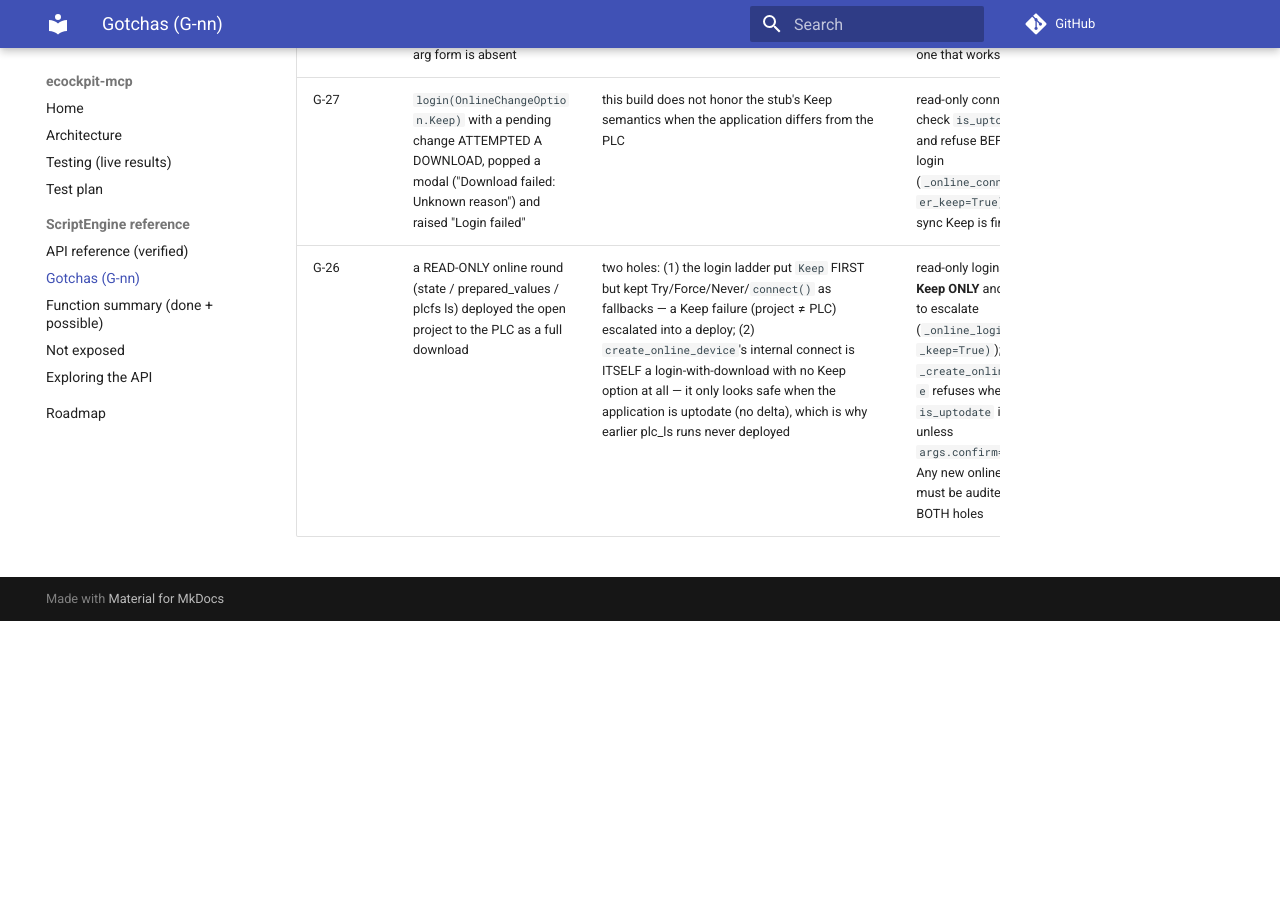
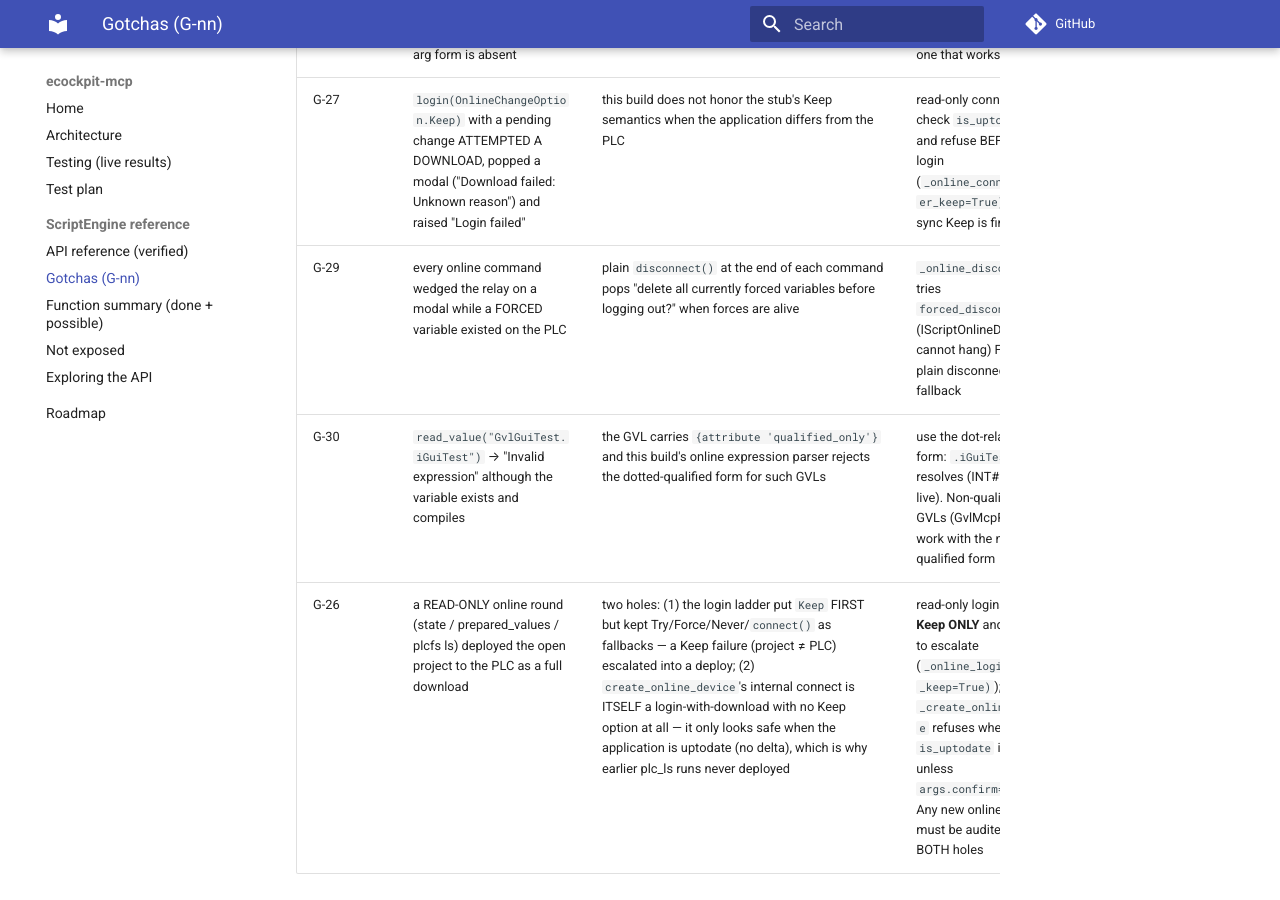
Before and after one commit to mikolaj-kow/ecockpit-mcp, an MkDocs documentation site: the page built from docs/SCRIPTENGINE_GOTCHAS.md, in a window 1280 px wide and 900 px high, scrolled down 4121 px. Built offline with MkDocs 1.6.1 and Material for MkDocs 9.7.7, drawn with Linux system fonts in a browser that asks for light colours; comment, search, counter and statistics services are not loaded; before the commit the page ends 4742 px from its top, so only the background shows below that.

Commit message:
G-29/G-30 gotcha rows; force cycle VERIFIED; resolution anomaly resolved
- write 100 / force 200 / modal-cleared forces / prepared_values 0-0:
  the full write-force-unforce cycle is live-proven on a NEW variable
  (.iGuiTest dot-form per G-30)
- G-29 gotcha row: forced variable + plain disconnect = modal wedge;
  forced_disconnect-first fix verified live (cycle ran modal-free)
- G-30: qualified_only GVLs reject the qualified form in online
  expressions; dot-relative form resolves
- resolution anomaly marked RESOLVED (it was the poisoned state: invalid
  program + force-modal wedges + bookkeeping lies)

```diff
--- a/docs/SCRIPTENGINE_GOTCHAS.md
+++ b/docs/SCRIPTENGINE_GOTCHAS.md
@@ -33,4 +33,6 @@
 | G-23 | `len(online.gateways)` → "len() of unsized object"; `params[name]` → .NET positional "Index was out of range"; iterating a parameter's element collection raises the same | the interop collections break the Python protocols: no `__len__`, positional indexer on string keys, broken element enumerator | enumerate everything, never native lookups/len (same family as the library-manager deviations); a ScriptDeviceParameter doubles as its own single-element fallback | 2026-10-22 device_params/device_scan live round |
 | G-24 | `create_symbol_config(flags, opcua, False)` → "expected Guid, got bool"; None and the Guid.Empty STRING rejected too; the 2-arg form is absent | the calculator parameter is a real `System.Guid` in this build | ladder: False → None → **CLR `System.Guid.Empty`** → Guid.Empty string → 2-arg; the CLR rung is the one that works | 2026-10-22 symbol config create |
 | G-27 | `login(OnlineChangeOption.Keep)` with a pending change ATTEMPTED A DOWNLOAD, popped a modal ("Download failed: Unknown reason") and raised "Login failed" | this build does not honor the stub's Keep semantics when the application differs from the PLC | read-only connects pre-check `is_uptodate` and refuse BEFORE any login (`_online_connect(prefer_keep=True)`); in-sync Keep is fine | 2026-10-22: probe-POU delta → Keep popped the modal; the G-26 refusal still held (no escalation); after the fix the refusal is textual, no dialog |
+| G-29 | every online command wedged the relay on a modal while a FORCED variable existed on the PLC | plain `disconnect()` at the end of each command pops "delete all currently forced variables before logging out?" when forces are alive | `_online_disconnect` tries `forced_disconnect()` (IScriptOnlineDevice2, cannot hang) FIRST, plain disconnect as fallback | 2026-10-22: three commands hung in a row with the owner's GUI force alive; fixed, subsequent cycle modal-free |
+| G-30 | `read_value("GvlGuiTest.iGuiTest")` → "Invalid expression" although the variable exists and compiles | the GVL carries `{attribute 'qualified_only'}` and this build's online expression parser rejects the dotted-qualified form for such GVLs | use the dot-relative form: `.iGuiTest` resolves (INT#289 read live). Non-qualified_only GVLs (GvlMcpProbe) work with the normal qualified form | 2026-10-22 force cycle |
 | G-26 | a READ-ONLY online round (state / prepared_values / plcfs ls) deployed the open project to the PLC as a full download | two holes: (1) the login ladder put `Keep` FIRST but kept Try/Force/Never/`connect()` as fallbacks — a Keep failure (project ≠ PLC) escalated into a deploy; (2) `create_online_device`'s internal connect is ITSELF a login-with-download with no Keep option at all — it only looks safe when the application is uptodate (no delta), which is why earlier plc_ls runs never deployed | read-only logins are **Keep ONLY** and refuse to escalate (`_online_login(prefer_keep=True)`); `_create_online_device` refuses when `is_uptodate` is false unless `args.confirm=true`. Any new online path must be audited against BOTH holes | 2026-10-22: freshly-loaded snapshot ≠ PLC → read-only round deployed it; PLC left with the owner's green snapshot loaded (previous app was STOPPED; nothing started) |
```
Also changed, not shown: docs/TESTING.md (+2 -1 lines).
